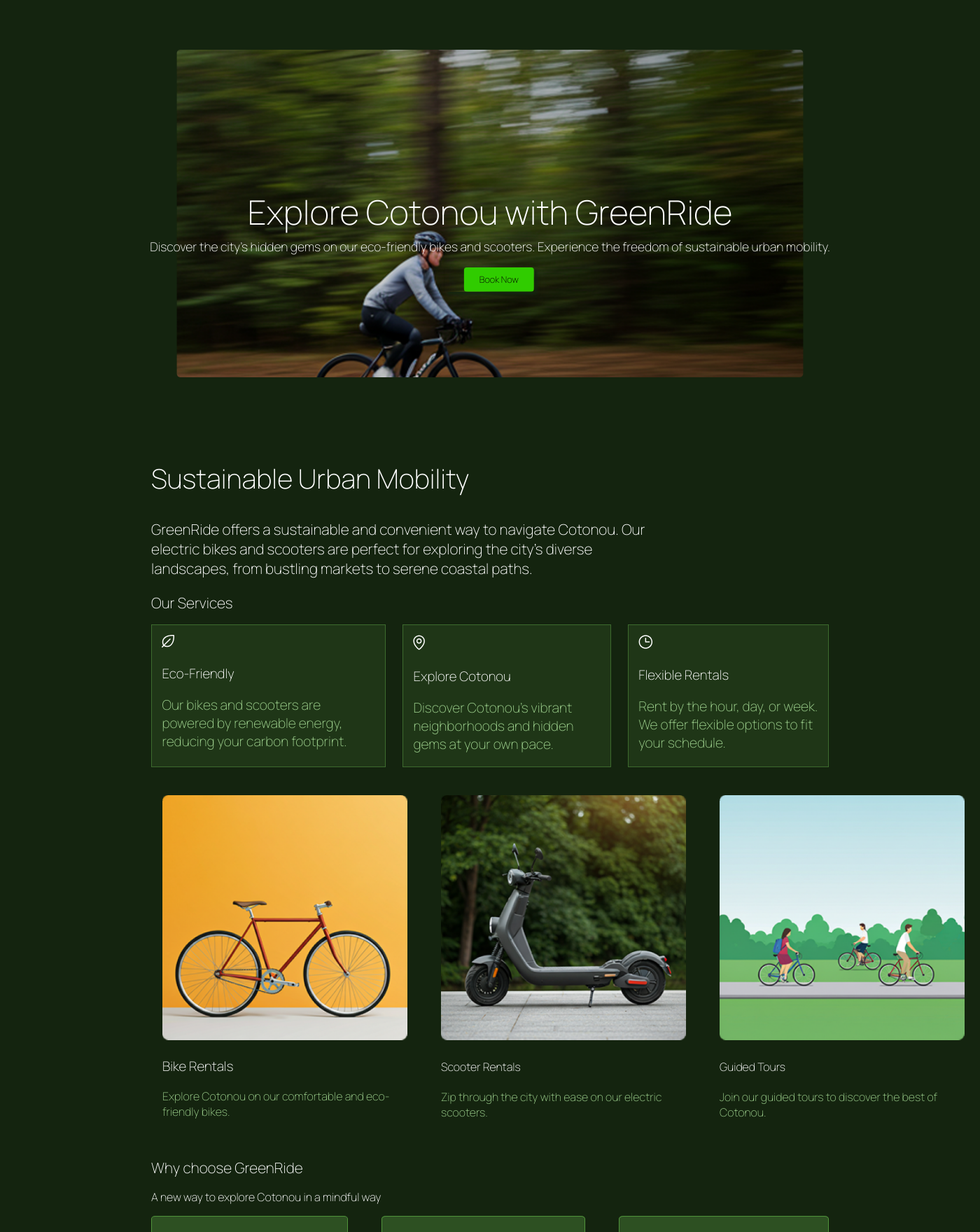
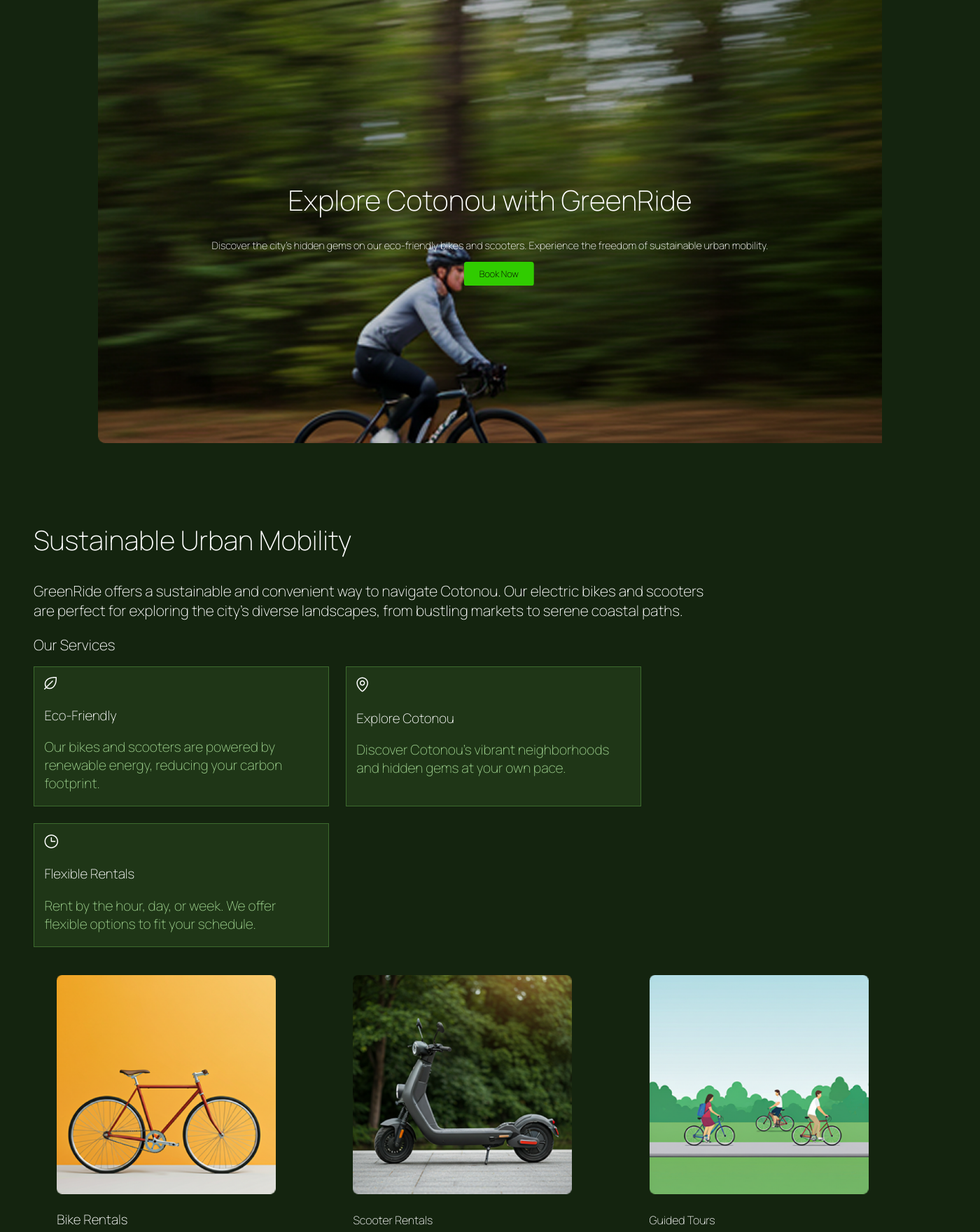
Before and after one commit to samuelRy/GreenRide, a PHP site: page /home/ in a window 1400 px wide. Shown: the part 367-2127 px from the top of the page at 70% size. Run offline with PHP 8.4, Linux system fonts and the light colour scheme; some web fonts are replaced.

Commit message:
Scroll anim issue handled and responsiveness managed

```diff
--- a/src/404.php
+++ b/src/404.php
@@ -10,6 +10,6 @@
         <p>Sorry, the page you are looking for does not exist.</p>
         <img src="icon/scooter-flyer.svg" alt="Scooter Flyer" id="logo-scooter-E">
     </div>
-    <script src="/script.js"></script>
+    <script src="./script_rotate.js"></script>
 </body>
 </html>
--- a/src/about.php
+++ b/src/about.php
@@ -10,8 +10,7 @@
     ?>
     <hr>
     <div id="main-content">
-        <div id="hero">
-            <img src="images/Image_People_Riders.png" alt="people on a ride" id="hero-img" style="width: 95%; height: auto; filter: opacity(75%);"/>
+        <div id="heroA">
             <h1>Our Impact</h1>
             <p>GreenRide is committed to a sustainable future for Cotonou.
                 We're not just a rental service; we're a movement towards a greener, healthier city.</p>
--- a/src/footer.php
+++ b/src/footer.php
@@ -28,6 +28,11 @@
     const content = document.getElementById("main-content");
 
     loader.style.display = "none";
-    content.style.display = "block";
+    content.style.display = "flex";
+    content.style.setProperty("flex-direction", "column");
+    content.style.setProperty("align-items", "center");
+    content.style.setProperty("gap", "5em");
   });
 </script>
+<script src="./script.js"></script>
+<script src="./script_rotate.js"></script>
--- a/src/head.php
+++ b/src/head.php
@@ -1,7 +1,7 @@
 <head>
     <meta charset="UTF-8">
     <meta name="viewport" content="width=device-width, initial-scale=1.0">
-    <link rel="stylesheet" href="/style.css">
+    <link rel="stylesheet" href="./style.css">
     <link rel="icon" type="image/png" href="/icon/scooter-flyer.svg">
     <title>🌱GreenRide</title>
 </head>
--- a/src/home.php
+++ b/src/home.php
@@ -18,8 +18,8 @@
     <hr>
     <div id="main-content">
         <div id="hero">
-            <img src="images/Rider_Image_Resized.png" alt="rider on a bike" id="hero-img"/>
-            <h1>Explore Cotonou with GreenRide</h1>
+            <div style="display: flex; flex-direction: column; align-items: center;width: 90%;">
+                <h1>Explore Cotonou with GreenRide</h1>
             <p>
                 Discover the city's hidden gems on our eco-friendly bikes and scooters. Experience the freedom of sustainable urban mobility.</p>
             <span id="book-button">
@@ -27,6 +27,7 @@
                     Book Now
                 </button>
             </span>
+            </div>
         </div>
         <div id="contentM">
             <div id="details">
@@ -66,21 +67,21 @@
 
                 <div id="products">
                     <div>
-                        <img src="images/bike.png" alt="a bike" style="width: 350px; height: auto;">
+                        <img src="images/bike.png" alt="a bike" style="width: 80%; height: auto;">
                         <h3>Bike Rentals</h3>
                         <p>
                             Explore Cotonou on our comfortable and eco-friendly bikes.
                         </p>
                     </div>
                     <div>
-                        <img src="images/scooter.png" alt="a scooter" style="width: 350px; height: auto;">
+                        <img src="images/scooter.png" alt="a scooter" style="width: 80%; height: auto;">
                         <h4>Scooter Rentals</h4>
                         <p>
                             Zip through the city with ease on our electric scooters.
                         </p>
                     </div>
                     <div>
-                        <img src="images/riders.png" alt="people on bikes" style="width: 350px; height: auto;">
+                        <img src="images/riders.png" alt="people on bikes" style="width: 80%; height: auto;">
                         <h4>Guided Tours</h4>
                         <p>
                             Join our guided tours to discover the best of Cotonou.
@@ -145,6 +146,6 @@
     </div>
 
     <?php include("footer.php"); ?>
-    <script src="/script.js"></script>
+
 </body>
 </html>
--- a/src/loading.php
+++ b/src/loading.php
@@ -3,6 +3,5 @@
         <img src="icon/logo.svg" alt="GreenRide Logo" id="logo-icon">
         <h2>Loading...</h2>
         <p>Please wait while we load the content.</p>
-        <img src="icon/scooter-flyer.svg" alt="Scooter Flyer" id="logo-scooter-L">
+        <img src="icon/scooter-flyer.svg" alt="Scooter Flyer" id="logo-scooter-E">
     </div>
-    <script src="/script.js"></script>
--- a/src/script.js
+++ b/src/script.js
@@ -2,55 +2,24 @@ const logo = document.querySelector('#logo-scooter');
 const wrapper = document.querySelector('#wrapper-scooter');
 let xx = 0;
 
+window.addEventListener('scroll', () => {
+   const maxScroll = document.documentElement.scrollHeight - window.innerHeight - 250;
 
-window.addEventListener('scroll', () => {
+  // Stop animation if we've reached the bottom
+  if (window.scrollY >= maxScroll) {
+    // Optional: reset or freeze the animation
+    wrapper.style.transform = '';
+    logo.classList.remove('animation-logo-left', 'animation-logo-right');
+    return; // exit the handler
+  }
+
    const y = (scrollY + Math.sin(scrollY * 0.01) * 20);
    const x = ((3 * Math.sin((y - 1.5) * 0.015) + 3) / (window.innerWidth / 2500) * 100
       + Math.cos(y * 0.002) * 30) * ((scrollY / scrollY) ? (scrollY / 100 <= 1 ? scrollY / 100 : 1) : 0);
 
-   if ((xx - x < 0) && !logo.classList.contains('animation-logo-left')) {
-      logo.classList.add('animation-logo-left');
-      logo.classList.remove('animation-logo-right');
-   } else if ((xx - x > 0) && !logo.classList.contains('animation-logo-right')) {
-      logo.classList.add('animation-logo-right');
-      logo.classList.remove('animation-logo-left');
-   }
-
-   xx = x;
    wrapper.style.transform = `translate(${x}px, ${y}px)`;
    if (x === 0 && y === 0) {
       logo.classList.remove('animation-logo-left', 'animation-logo-right');
       logo.style.transform = 'rotateY(0deg) rotateX(0deg)';
    }
-   console.log(`Logo position - X: ${x}, Y: ${y}`);
-   console.log(`Logo position - X: ${getComputedStyle(logo).left}`);
 });
-
-const scooter = document.getElementById("logo-scooter-E");
-
-let angle = 0;
-let start = null;
-
-function bounce(time) {
-   if (!start) start = time;
-   const elapsed = time - start;
-
-   // angle increases over time
-   angle = elapsed / 10;
-   // simulate bounce using sine wave for vertical displacement
-   const amplitude = 40; // max height
-   const frequency = 0.02; // how fast the bounce is
-   //const y = Math.abs(Math.sin(angle * frequency)) * amplitude;
-   // simulate rotation bounce
-   const rotation = Math.sin(angle * frequency) * 30; // degrees
-
-   // Apply transforms
-   scooter.style.transform = `rotate(${rotation}deg)`;
-
-   requestAnimationFrame(bounce);
-}
-
-setTimeout(() => {
-   requestAnimationFrame(bounce);
-}, 2000);
-const sc = document.querySelector('#logo-scooter-L');
--- /dev/null
+++ b/src/script_rotate.js
@@ -0,0 +1,28 @@
+if (! typeof scooter === "undefined") {
+   const scooter = document.getElementById("logo-scooter-E");
+   function bounce(time) {
+      let angle = 0;
+      let start = null;
+      if (!start) start = time;
+      const elapsed = time - start;
+
+      // angle increases over time
+      angle = elapsed / 10;
+      // simulate bounce using sine wave for vertical displacement
+      const amplitude = 40; // max height
+      const frequency = 0.02; // how fast the bounce is
+      //const y = Math.abs(Math.sin(angle * frequency)) * amplitude;
+      // simulate rotation bounce
+      const rotation = Math.sin(angle * frequency) * 30; // degrees
+
+      // Apply transforms
+      scooter.style.transform = `rotate(${rotation}deg)`;
+
+      requestAnimationFrame(bounce);
+   }
+
+   setTimeout(() => {
+      requestAnimationFrame(bounce);
+   }, 2000);
+
+}
--- a/src/style.css
+++ b/src/style.css
@@ -70,7 +70,7 @@
 }
 
 #main-content {
-    padding: 0 10em 0 10em;
+    display: none;
 }
 
 #contentM {
@@ -82,11 +82,14 @@ body {
     background-color: #14240F;
     color: white;
     animation: slideInUpLeft 2s ease;
+    height: max-content;
+    overflow-x: hidden;
+    margin: 0;
 }
 
 header {
     display: flex;
-    justify-items: space-between;
+    justify-content: space-between;
     padding: 1em 5em 1em 5em;
     font-size: small;
 }
@@ -152,14 +154,6 @@ nav {
     font-size: large;
 }
 
-#book-button {
-    position: relative;
-    z-index: 9;
-    width: fit-content;
-    height: fit-content;
-    box-shadow: 3px 4px 4px #14240F;
-}
-
 .learn-more {
     font-family: Manrope, Cochin, Georgia, Times, 'Times New Roman', serif;
     width: 8em;
@@ -221,24 +215,27 @@ hr {
     height: 150%;
 }
 
-#hero {
-    position: relative;
+#hero,
+#heroA {
     display: flex;
     flex-direction: column;
     justify-content: center;
     align-items: center;
-    height: 80vb;
+    margin-top: 1em;
+    height: 40em;
+    width: 80%;
+    background-size: cover;
+    background-repeat: no-repeat;
 }
 
+#hero {
+    background-image: url("images/Rider_Image_Resized.png");
+}
 
+#heroA {
+    background-image: url("images/Image_People_Riders.png");
+}
 
-#hero-img {
-    width: 85%;
-    height: auto;
-    position: absolute;
-    clip-path: inset(0 0.3em 0 0.3em round 0.3em);
-    z-index: 2;
-}
 
 #hero h1,
 #hero button,
@@ -248,14 +245,16 @@ hr {
 }
 
 #hero h1 {
-    font-size: 3em;
+    font-size: 2.5em;
     font-weight: 700;
     position: relative;
     top: 7%;
+    text-align: center;
 }
 
 #hero p {
-    font-size: 1.1em;
+    font-size: .9em;
+    text-align: center;
 }
 
 #details {
@@ -287,6 +286,7 @@ h2 {
 
 #cards-products {
     display: flex;
+    flex-wrap: wrap;
     gap: 1.5em;
     margin-bottom: 2em;
 }
@@ -300,6 +300,7 @@ h2 {
     background-color: #1F3617;
     border: #3D6B2E solid 1px;
     padding: 0.9em 0.9em 0 0.9em;
+    width: 30%;
 }
 
 #cards-products p {
@@ -309,14 +310,14 @@ h2 {
 
 #products {
     display: flex;
-    gap: 3em;
-    padding-left: 1em;
+    flex-wrap: wrap;
+    gap: 2em;
     padding-top: 0.5em;
-    width: max-content;
+    justify-content: center;
 }
 
 #products div {
-    width: min-content;
+    width: 30%;
 }
 
 #products p {
```
Also changed, not shown: other parts of src/style.css (+92 -10 lines), src/.htaccess.
